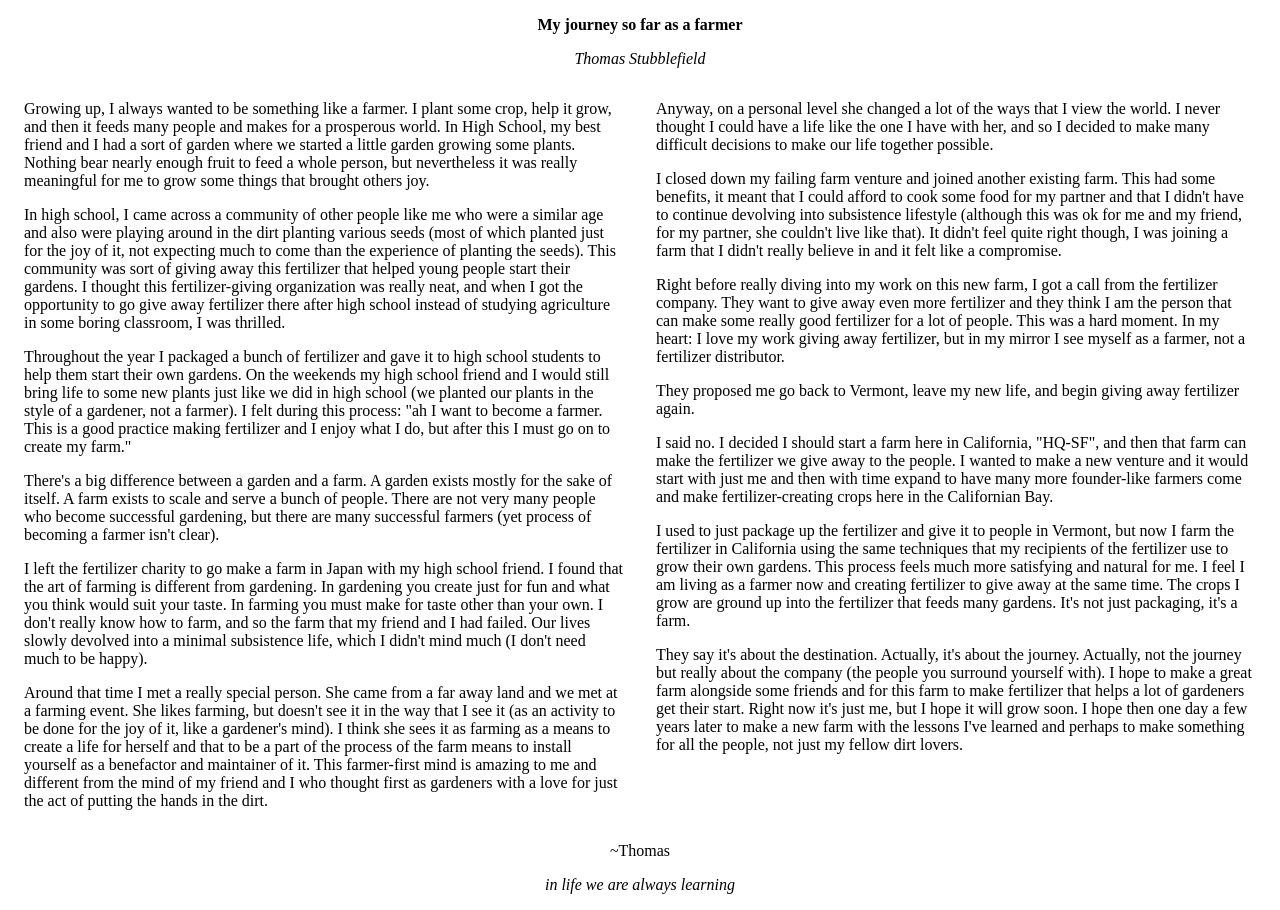
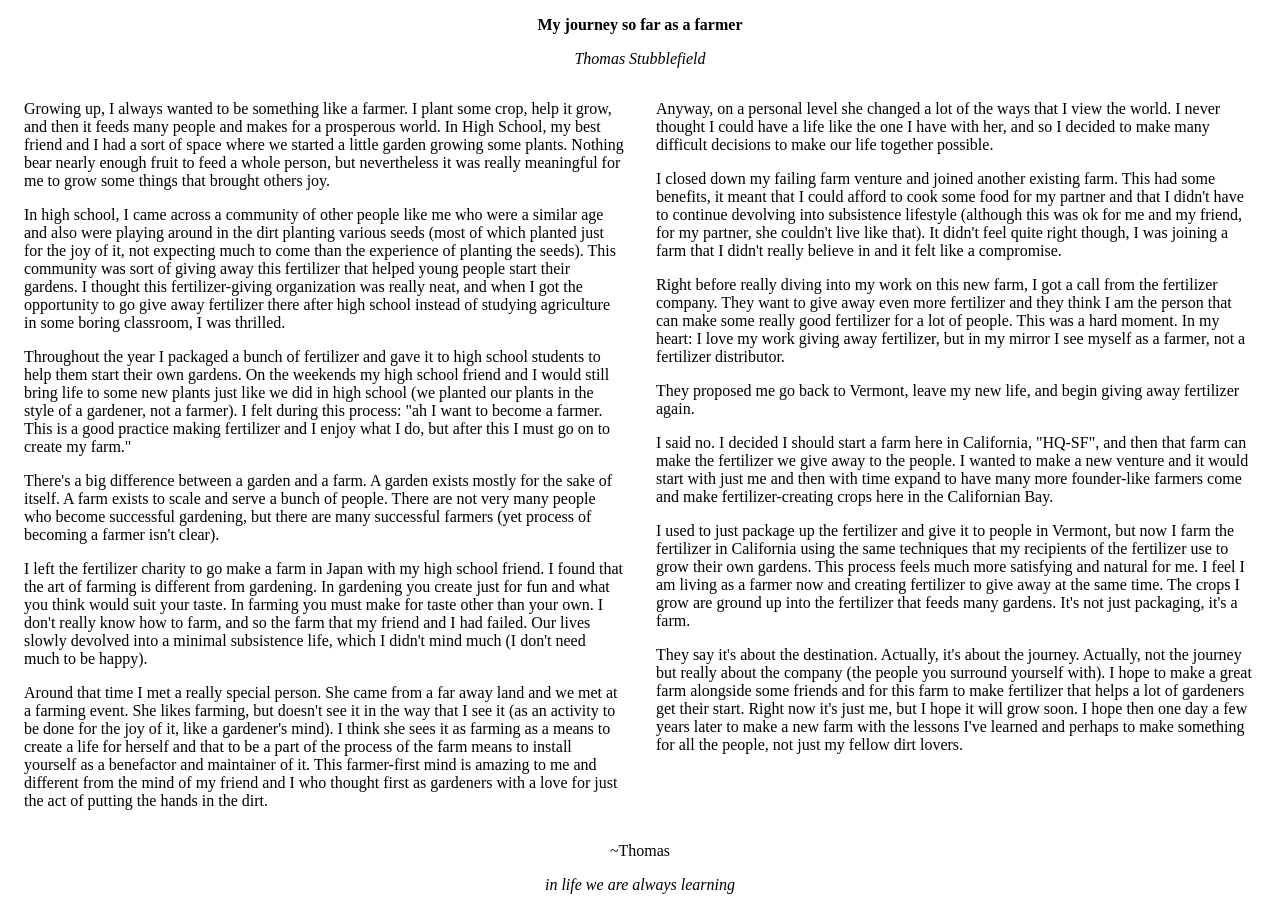
Before and after one commit to SerenityUX/farmer, a plain HTML site: page index.html in a window 1280 px wide. Drawn offline with Linux system fonts and the light colour scheme.

Commit message:
single word change

```diff
--- a/index.html
+++ b/index.html
@@ -23,7 +23,7 @@
 
 <div style="width: 100%;">
 
-<p>Growing up, I always wanted to be something like a farmer. I plant some crop, help it grow, and then it feeds many people and makes for a prosperous world. In High School, my best friend and I had a sort of garden where we started a little garden growing some plants. Nothing bear nearly enough fruit to feed a whole person, but nevertheless it was really meaningful for me to grow some things that brought others joy.</p>
+<p>Growing up, I always wanted to be something like a farmer. I plant some crop, help it grow, and then it feeds many people and makes for a prosperous world. In High School, my best friend and I had a sort of space where we started a little garden growing some plants. Nothing bear nearly enough fruit to feed a whole person, but nevertheless it was really meaningful for me to grow some things that brought others joy.</p>
 
 <p>In high school, I came across a community of other people like me who were a similar age and also were playing around in the dirt planting various seeds (most of which planted just for the joy of it, not expecting much to come than the experience of planting the seeds). This community was sort of giving away this fertilizer that helped young people start their gardens. I thought this fertilizer-giving organization was really neat, and when I got the opportunity to go give away fertilizer there after high school instead of studying agriculture in some boring classroom, I was thrilled.</p>
 
```
